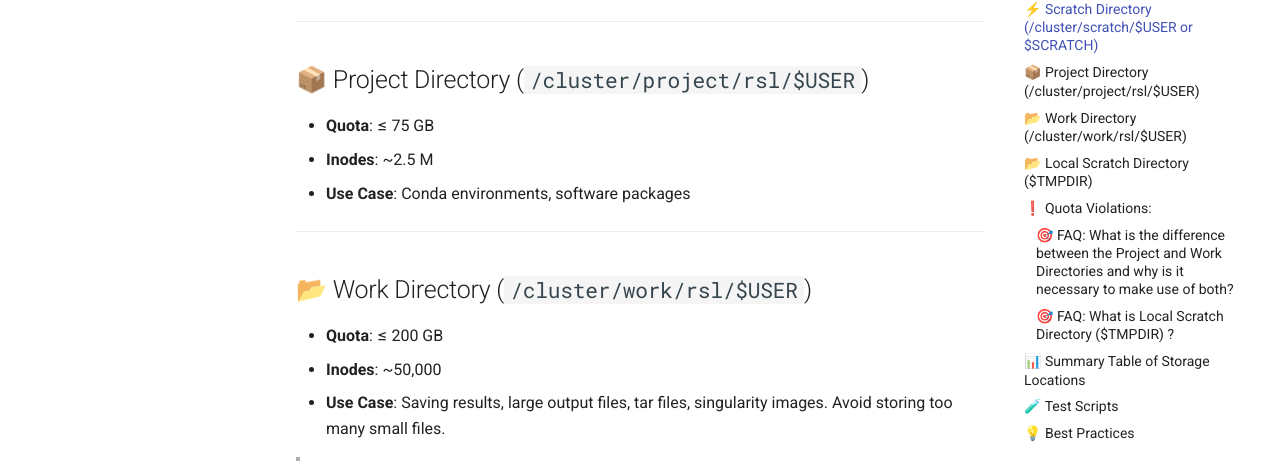
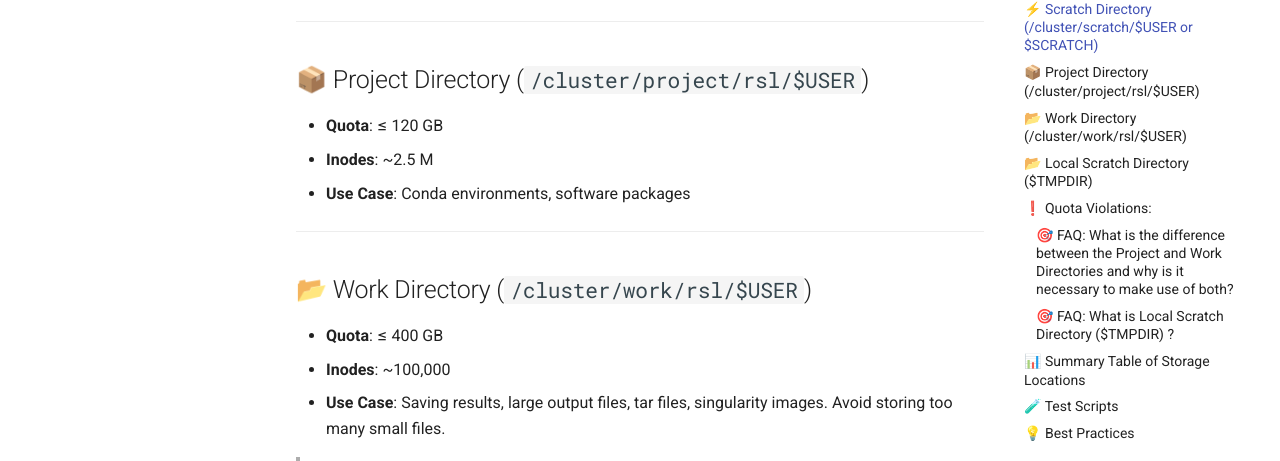
Before and after one commit to leggedrobotics/euler-cluster-guide, an MkDocs documentation site: the page built from docs/data-management.md, in a window 1280 px wide and 900 px high, scrolled down 745 px. Shown: the part 144-605 px from the top of the window. Built offline with MkDocs 1.6.1 and Material for MkDocs 9.7.7, drawn with Linux system fonts in a browser that asks for light colours; comment, search, counter and statistics services are not loaded; some of the changed text lies outside the part shown.

Commit message:
Update storage quotas and inode limits

```diff
--- a/docs/data-management.md
+++ b/docs/data-management.md
@@ -26,7 +26,7 @@ Effective data management is critical when working on the Euler Cluster, particu
 
 ## 📦 Project Directory (`/cluster/project/rsl/$USER`)
 
-- **Quota**: ≤ 75 GB
+- **Quota**: ≤ 120 GB
 - **Inodes**: ~2.5 M
 - **Use Case**: Conda environments, software packages
 
@@ -34,8 +34,8 @@ Effective data management is critical when working on the Euler Cluster, particu
 
 ## 📂 Work Directory (`/cluster/work/rsl/$USER`)
 
-- **Quota**: ≤ 200 GB
-- **Inodes**: ~50,000
+- **Quota**: ≤ 400 GB
+- **Inodes**: ~100,000
 - **Use Case**: Saving results, large output files, tar files, singularity images. Avoid storing too many small files.
 
 > In exceptional cases we can approve more storage space. For this, ask your supervisor to contact `patelm@ethz.ch`.
@@ -73,8 +73,8 @@ Whenever you run a compute job, you can also ask for a certain amount of local s
 |----------------------------|------------|----------------|--------|----------------------------------------------------|
 | `/cluster/home/$USER`      | ~450,000   | 45 GB          |      No     | Code, config, small files                          |
 | `/cluster/scratch/$USER`   | 1 M    | 2.5 TB             |      Yes (older than 15 days)    | Datasets, training data, temporary usage           |
-| `/cluster/project/rsl/$USER`     | 2.5 M    | 75 GB    |      No     | Conda envs, software packages             |
-| `/cluster/work/rsl/$USER`        | 50,000     | 200 GB   |      No     | Large result files, model checkpoints, Singularity containers,             |
+| `/cluster/project/rsl/$USER`     | 2.5 M    | 120 GB    |      No     | Conda envs, software packages             |
+| `/cluster/work/rsl/$USER`        | 100,000     | 400 GB   |      No     | Large result files, model checkpoints, Singularity containers,             |
 | `$TMPDIR`        | very high     | Upto 800 GB   |      Yes (at end of job)     |     Training Datasets, Singularity Images         |
 
 ---
```
